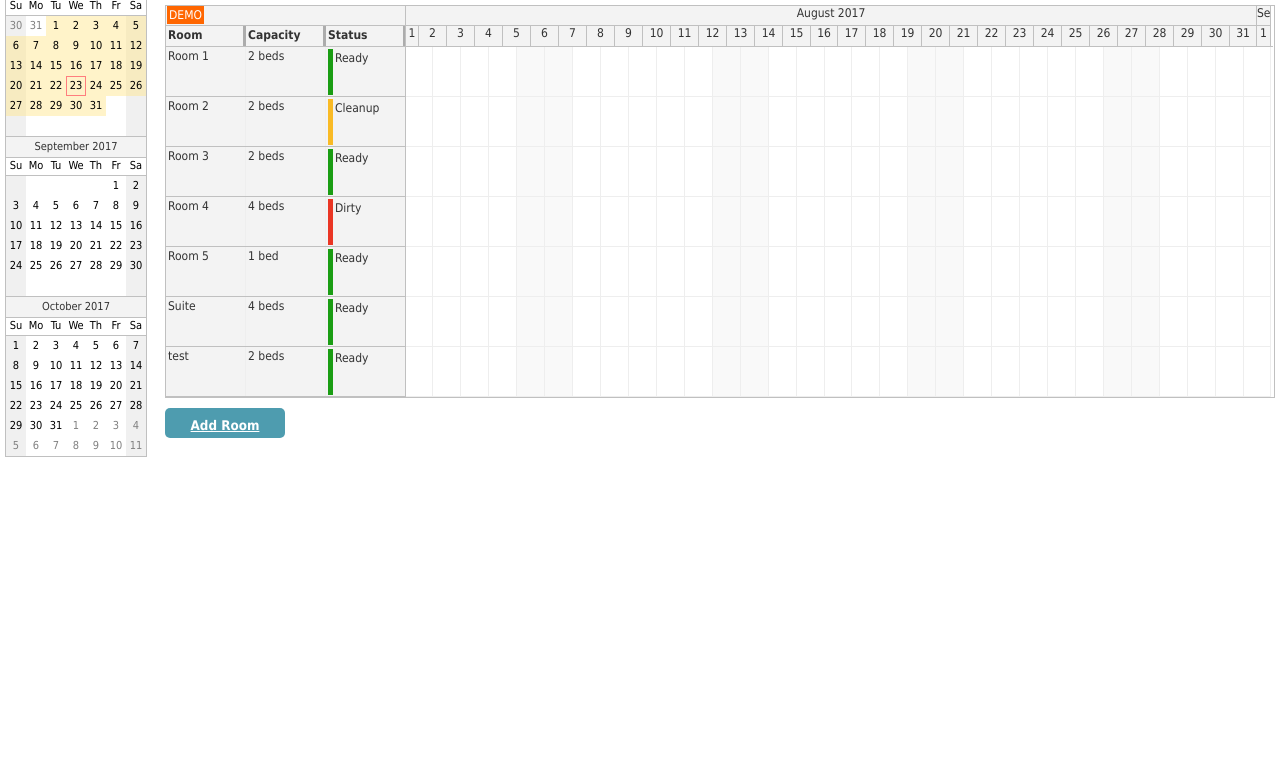
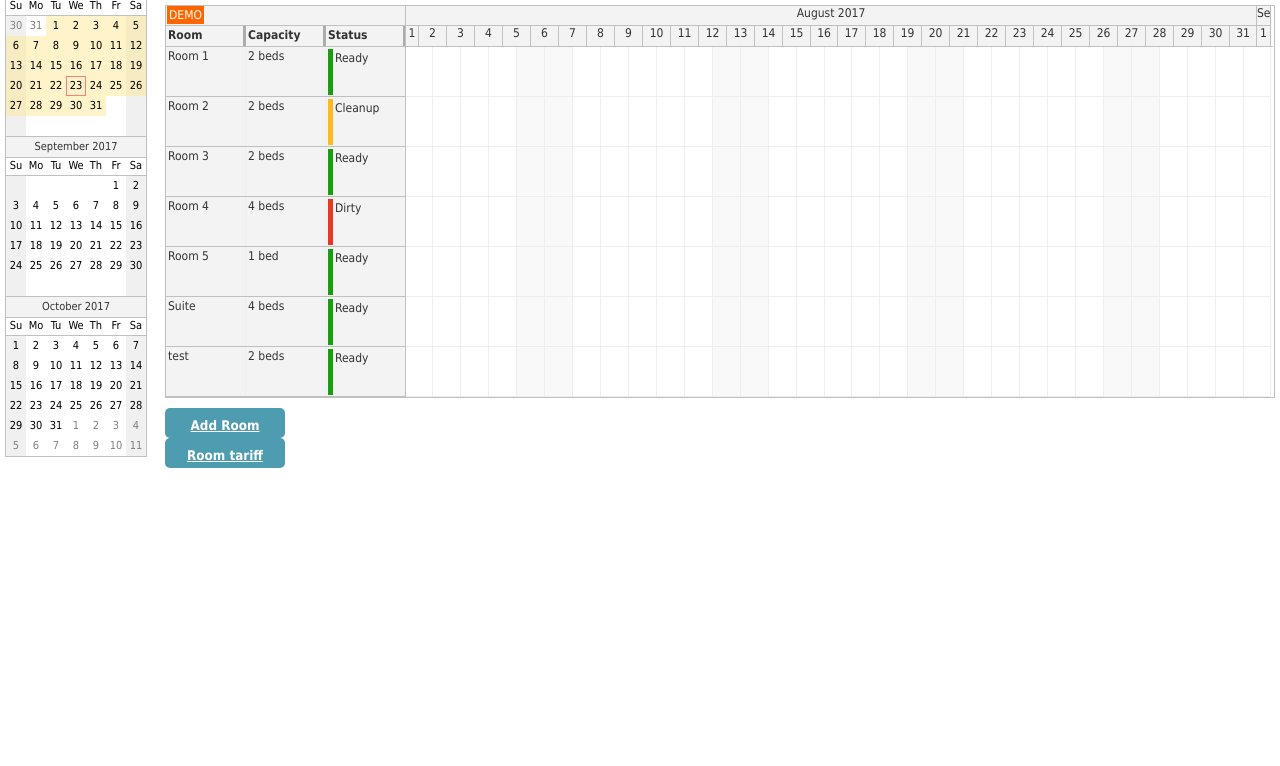
Before and after one commit to meena04/cloverReservation, a PHP site: page / in a window 1280 px wide. Shown: the part 126-892 px from the top of the page. Run offline with PHP 8.4, Linux system fonts and the light colour scheme; data comes from the database, SQL or seed files in the repository; data that the repository does not hold is empty.

Commit message:
ENI-4: Popup added for Room Tarrif.

```diff
--- a/index.php
+++ b/index.php
@@ -113,7 +113,7 @@
 
 						<!-- Fix for ENI-4. UNCOMMENT THE BELOW 2 LINES -->
 						<!-- <br> -->
-						<!-- <a class="button" href="" onclick="myFunction()">Room tariff</a> -->
+						<a class="button" href="" onclick="myFunction()">Room tariff</a>
                     </div>
 
                 </div>
```
